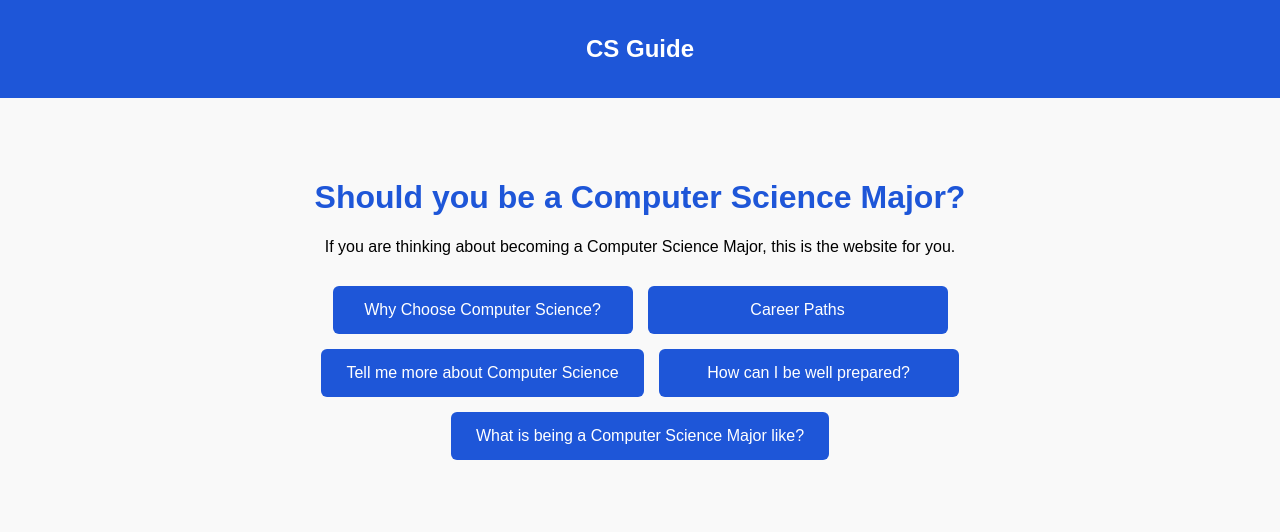
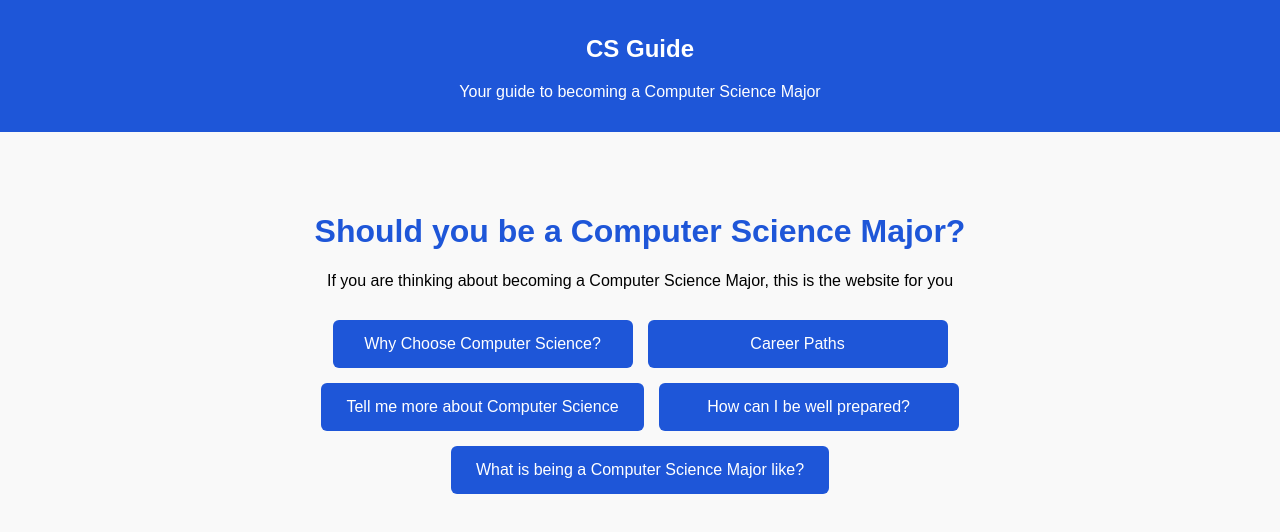
Before and after one commit to elvismjema/seivproject1, a plain HTML site: page index.html in a window 1280 px wide. Drawn offline with Linux system fonts and the light colour scheme.

Commit message:
Added new paragraph

```diff
--- a/index.html
+++ b/index.html
@@ -50,11 +50,12 @@
 
   <header>
     <h2>CS Guide</h2>
+    <p>Your guide to becoming a Computer Science Major</p>
   </header>
 
   <div class="container">
     <h1>Should you be a Computer Science Major?</h1>
-    <p>If you are thinking about becoming a Computer Science Major, this is the website for you.</p>
+    <p>If you are thinking about becoming a Computer Science Major, this is the website for you</p>
 
     <div class="buttons">
       <a href="why.html">Why Choose Computer Science?</a>
```
